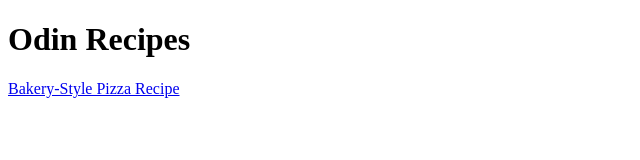
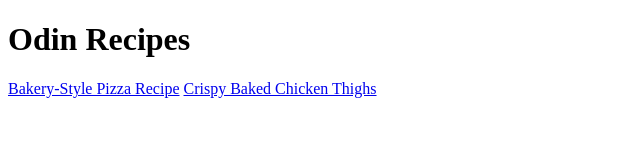
Before and after one commit to mattencius/odin-recipes, a plain HTML site: page index.html in a window 1280 px wide. Shown: the whole page, without its empty margins (0-640 px from the left). Drawn offline with Linux system fonts and the light colour scheme.

Commit message:
Edit index.html

```diff
--- a/index.html
+++ b/index.html
@@ -9,5 +9,6 @@
 <body>
     <h1>Odin Recipes</h1>
     <a href="./recipes/bakery-style-pizza.html">Bakery-Style Pizza Recipe</a>
+    <a href="./recipes/crispy-baked-chicken-thighs.html">Crispy Baked Chicken Thighs</a>
 </body>
 </html>
```
